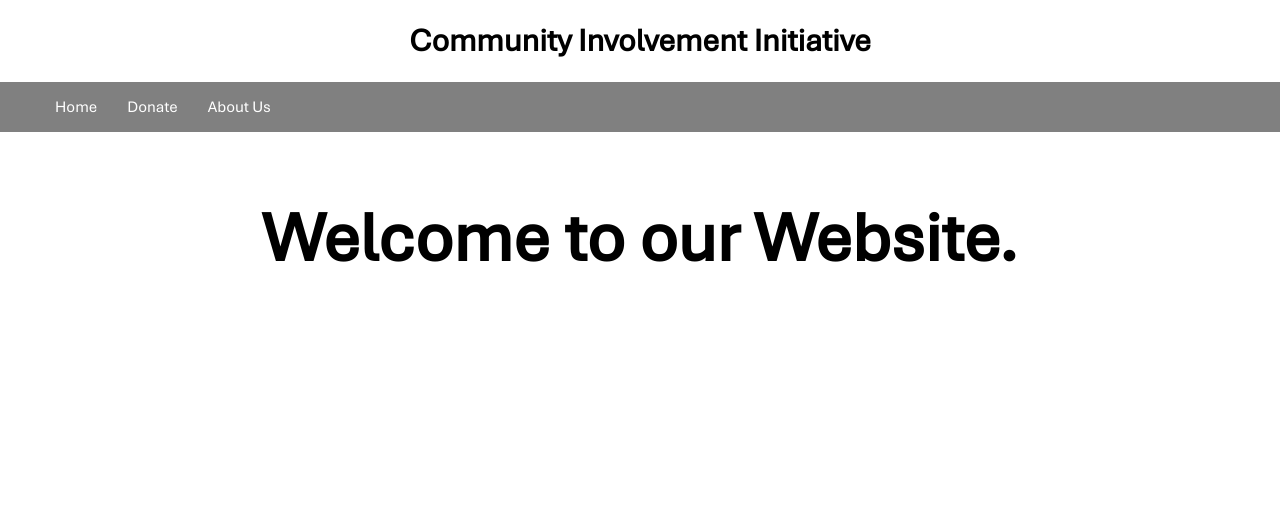
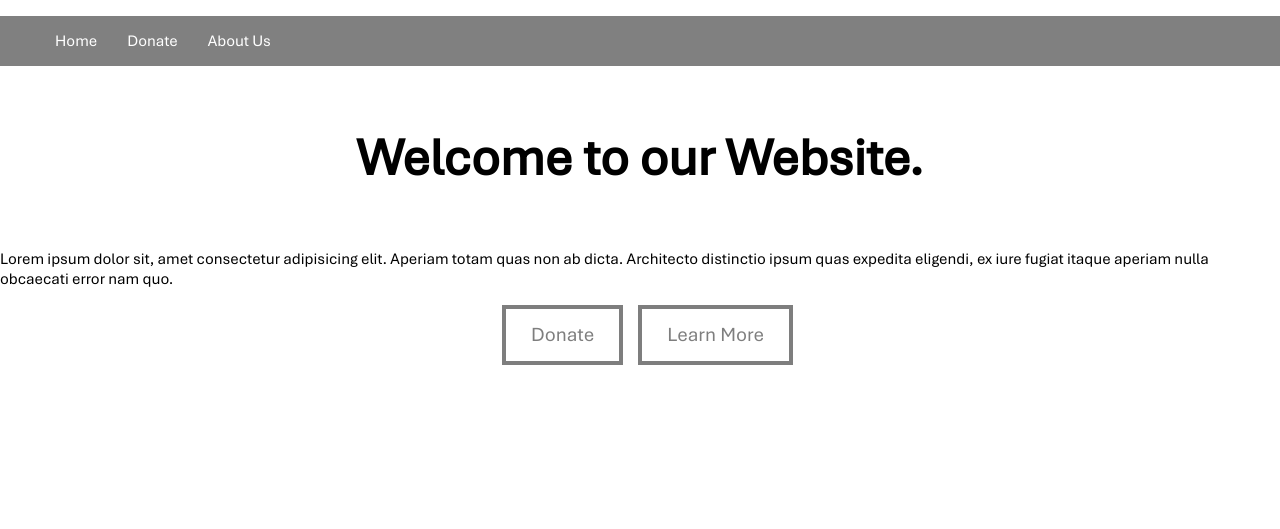
Before and after one commit to Zaiii12/CII, a PHP site: page /Main.php in a window 1280 px wide. Shown: the top 529 px of the page. After the commit the page ends 365 px from the top, so only its background shows below. Run offline with PHP 8.4, Linux system fonts and the light colour scheme.

Commit message:
Update Main.php
Updated na yung div.

```diff
--- a/Main.php
+++ b/Main.php
@@ -8,24 +8,25 @@
 </head>
 
 <body>
-    <h1 class="h1">Community Involvement Initiative</h1>
+    <!--<h1 class="h1">Community Involvement Initiative</h1>-->
 
     <nav class="nav">
         <div>
             <ul>
-                <li><a href="Main.php">Home</a></li>
-                <li><a href="Donation.php">Donate</a></li>
+                <!--ILAGAY NALANG SA ISANG FILE ITONG MGA NAKALAGAY SA HEADER AND PAKIAYOS NG PAGGAMIT NG DIV-->
+                <li><a href="Main.html">Home</a></li>
+                <li><a href="Donation.html">Donate</a></li>
                 <li><a href="Aboutus.html">About Us</a></li>
             </ul>
+            <div class = "welcome">
+                <h1>Welcome to our Website.</h1>
+            </div>
+            <div class="message">
+                <p>Lorem ipsum dolor sit, amet consectetur adipisicing elit. Aperiam totam quas non ab dicta. Architecto distinctio ipsum quas expedita eligendi, ex iure fugiat itaque aperiam nulla obcaecati error nam quo.</p>
+            </div>
         </div>
     </nav>
 
-    <div class = "welcome">
-        <h1>Welcome to our Website.</h1>
-    </div>
-    <div class = "desc">
-        <p>Lorem ipsum dolor sit, amet consectetur adipisicing elit. Aperiam totam quas non ab dicta. Architecto distinctio ipsum quas expedita eligendi, ex iure fugiat itaque aperiam nulla obcaecati error nam quo.</p>
-    </div>
     <div class = "btn">
         <a href="Donation.php">Donate</a>
         <a href="Aboutus.html">Learn More</a>
```
